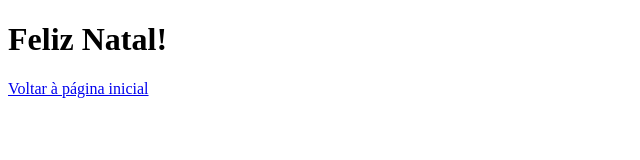
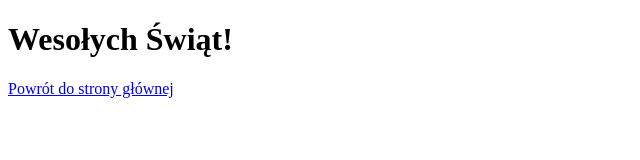
Before and after one commit to mathis-intcla/Christmas_Git_M_A, a plain HTML site: page polish.html in a window 1280 px wide. Shown: the whole page, without its empty margins (0-640 px from the left). Drawn offline with Linux system fonts and the light colour scheme.

Commit message:
Polish V.1.1
Change the language of the page

```diff
--- a/polish.html
+++ b/polish.html
@@ -2,10 +2,10 @@
 <html lang="fr">
 <head>
   <meta charset="UTF-8">
-  <title>Feliz Natal</title>
+  <title=Wesołych Świąt</title>
 </head>
 <body>
-<h1>Feliz Natal!</h1>
-<a href="index.html">Voltar à página inicial</a>
+<h1>Wesołych Świąt!</h1>
+<a href="index.html">Powrót do strony głównej</a>
 </body>
 </html>
```
